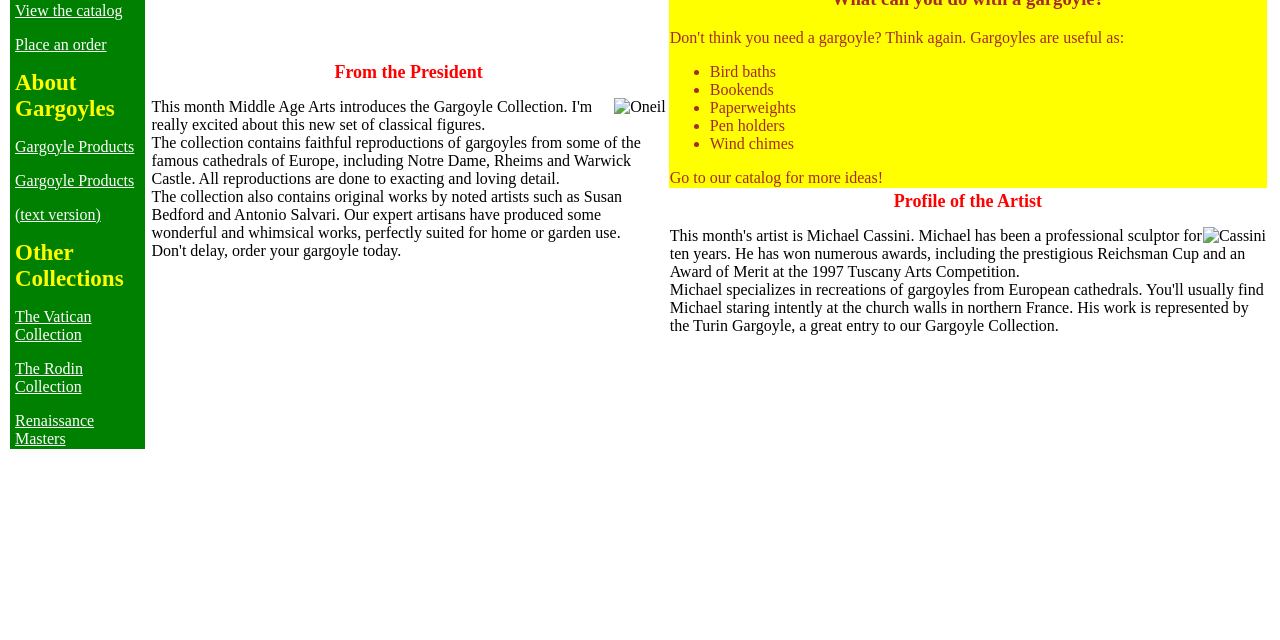
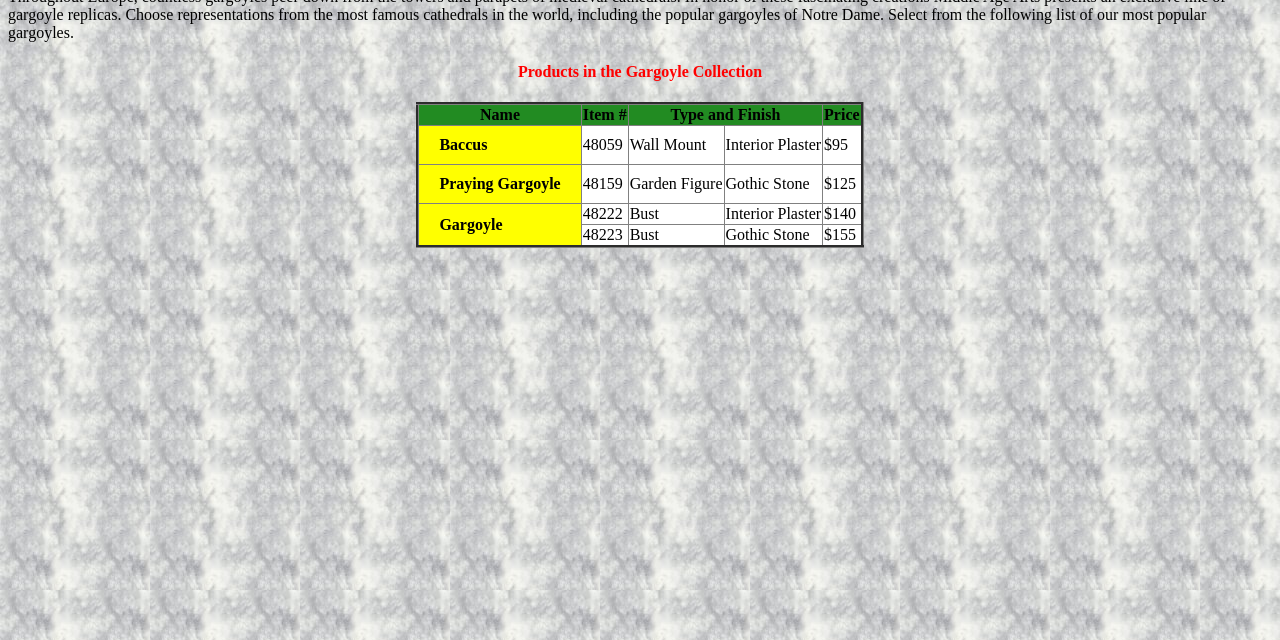
Before and after one commit to NguyenHoangDuc05/K234111430_Business_Web_Development, a plain HTML site: page K234111430_Exercise24/MAA.html in a window 1280 px wide. Shown: the part 160-800 px from the top of the page. Drawn offline with Linux system fonts and the light colour scheme.

Commit message:
Update MAA.html

```diff
--- a/K234111430_Exercise24/MAA.html
+++ b/K234111430_Exercise24/MAA.html
@@ -1,78 +1,57 @@
 <html>
 <head>
-    <title>Gargoyle - Nguyễn Hoàng Đức </title>
+    <title>MAA - Nguyễn Hoàng Đức</title>
 </head>
-<body>
-    <table>
+<body background="images/Marble.jpg">
+
+    <img src="images/MAA2.jpg" height="60" style="display:block; margin:auto;">
+
+    <h1 style="color:red; text-align:left;">Gargoyle Products</h1>
+
+    <p style="text-align:jusitfy">
+        Throughout Europe, countless gargoyles peer down from the towers and parapets of medieval cathedrals.
+        In honor of these fascinating creations Middle Age Arts presents an exclusive line of gargoyle replicas.
+        Choose representations from the most famous cathedrals in the world, including the popular gargoyles of Notre Dame.
+        Select from the following list of our most popular gargoyles.
+    </p>
+
+    <h4 style="color:red; text-align:center;">Products in the Gargoyle Collection</h4>
+
+    <table border="3" cellspacing="0" style="margin:auto; border-collapse:collapse; background-color: white; padding: 10px 20px;">
+        <tr style="background-color:forestgreen; color:black; text-align:center;">
+            <th>Name</th>
+            <th>Item #</th>
+            <th colspan="2">Type and Finish</th>
+            <th>Price</th>
+        </tr>
         <tr>
-            <td style="background-color: green; padding-left:5px;">
-                <img src="images/MAA2.jpg" alt="MAA2"
-                     style="width:90%;height:auto;display:block;margin:10% auto 0;" />
-                <h1 style="color:yellow;font-size:23px;">Middle Age Art</h1>
-                <p><a href="" style="color:#ffffff;">Home Page</a></p>
-                <p><a href="" style="color:#ffffff;">View the catalog</a></p>
-                <p><a href="" style="color:#ffffff;">Place an order</a></p>
-
-                <h1 style="color:yellow;font-size:23px;">About Gargoyles</h1>
-                <p><a href="" style="color:#ffffff;">Gargoyle Products</a></p>
-                <p><a href="" style="color:#ffffff;">Gargoyle Products</a></p>
-                <p><a href="" style="color:#ffffff;">(text version)</a></p>
-
-                <h1 style="color:yellow;font-size:23px;">Other Collections</h1>
-                <p><a href="" style="color:#ffffff;">The Vatican Collection</a></p>
-                <p><a href="" style="color:#ffffff;">The Rodin Collection</a></p>
-                <p><a href="" style="color:#ffffff;">Renaissance Masters</a></p>
-            </td>
-            <td>
-                <table>
-                    <tr>
-                        <td colspan="2">
-                            <img src="images/Glogo.jpg" style="width:100%;max-width:100%;height:auto;" />
-                        </td>
-                    </tr>
-                    <tr>
-                        <td rowspan="2">
-                            <h2 style="color:red;text-align:center;font-size:18px;">From the President</h2>
-                            <img src="images/Oneil.jpg" alt="Oneil" style="float:right;" />
-                            <p style="margin:0;">
-                                This month Middle Age Arts introduces the Gargoyle Collection. I'm really excited about this new set of classical figures.
-                            </p>
-                            <p style="margin:0;">
-                                The collection contains faithful reproductions of gargoyles from some of the famous cathedrals of Europe, including Notre Dame, Rheims and Warwick Castle. All reproductions are done to exacting and loving detail.
-                            </p>
-                            <p style="margin:0;">
-                                The collection also contains original works by noted artists such as Susan Bedford and Antonio Salvari. Our expert artisans have produced some wonderful and whimsical works, perfectly suited for home or garden use.
-                            </p>
-                            <p style="margin:0;">Don't delay, order your gargoyle today.</p>
-                        </td>
-                        <td style="background:yellow;color:brown;vertical-align:top;">
-                            <h3 style="text-align:center;">What can you do with a gargoyle?</h3>
-                            <p>Don't think you need a gargoyle? Think again. Gargoyles are useful as:</p>
-                            <ul>
-                                <li>Bird baths</li>
-                                <li>Bookends</li>
-                                <li>Paperweights</li>
-                                <li>Pen holders</li>
-                                <li>Wind chimes</li>
-                            </ul>
-                            <p>Go to our catalog for more ideas!</p>
-                        </td>
-                    </tr>
-                    <tr>
-                        <td style="vertical-align:top;">
-                            <h2 style="color:red;text-align:center;font-size:18px;">Profile of the Artist</h2>
-                            <img src="images/Cassini.jpg" alt="Cassini" style="float:right;" />
-                            <p style="margin:0;">
-                                This month's artist is Michael Cassini. Michael has been a professional sculptor for ten years. He has won numerous awards, including the prestigious Reichsman Cup and an Award of Merit at the 1997 Tuscany Arts Competition.
-                            </p>
-                            <p style="margin:0;">
-                                Michael specializes in recreations of gargoyles from European cathedrals. You'll usually find Michael staring intently at the church walls in northern France. His work is represented by the Turin Gargoyle, a great entry to our Gargoyle Collection.
-                            </p>
-                        </td>
-                    </tr>
-                </table>
-            </td>
+            <td style="background-color:yellow; font-weight:bold; padding:10px 20px;">Baccus</td>
+            <td>48059</td>
+            <td>Wall Mount</td>
+            <td>Interior Plaster</td>
+            <td>$95</td>
+        </tr>
+        <tr>
+            <td style="background-color:yellow; font-weight:bold; padding:10px 20px;">Praying Gargoyle</td>
+            <td>48159</td>
+            <td>Garden Figure</td>
+            <td>Gothic Stone</td>
+            <td>$125</td>
+        </tr>
+        <tr>
+            <td rowspan="2" style="background-color:yellow; font-weight:bold; padding:10px 20px;">Gargoyle</td>
+            <td>48222</td>
+            <td>Bust</td>
+            <td>Interior Plaster</td>
+            <td>$140</td>
+        </tr>
+        <tr>
+            <td>48223</td>
+            <td>Bust</td>
+            <td>Gothic Stone</td>
+            <td>$155</td>
         </tr>
     </table>
+
 </body>
 </html>
```
